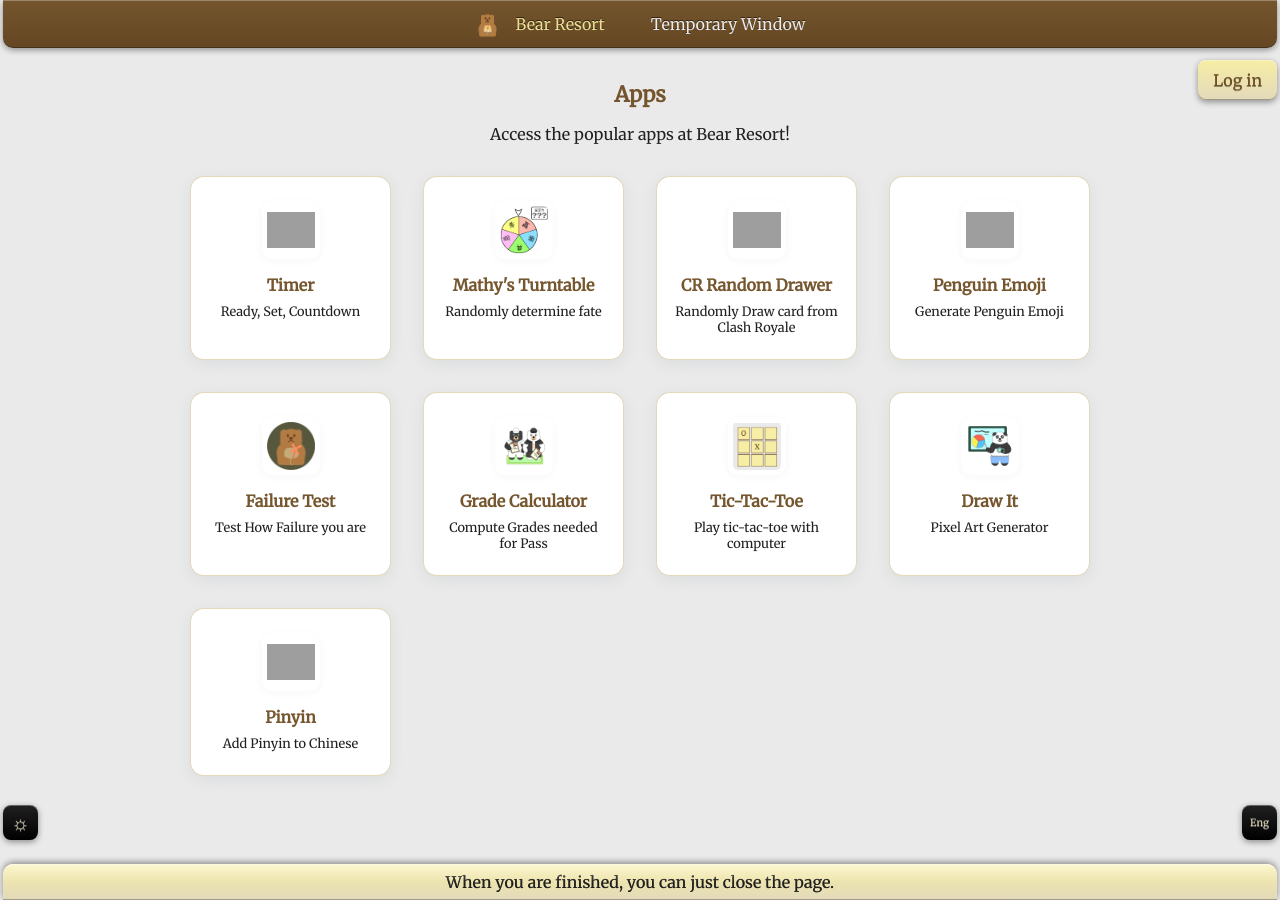
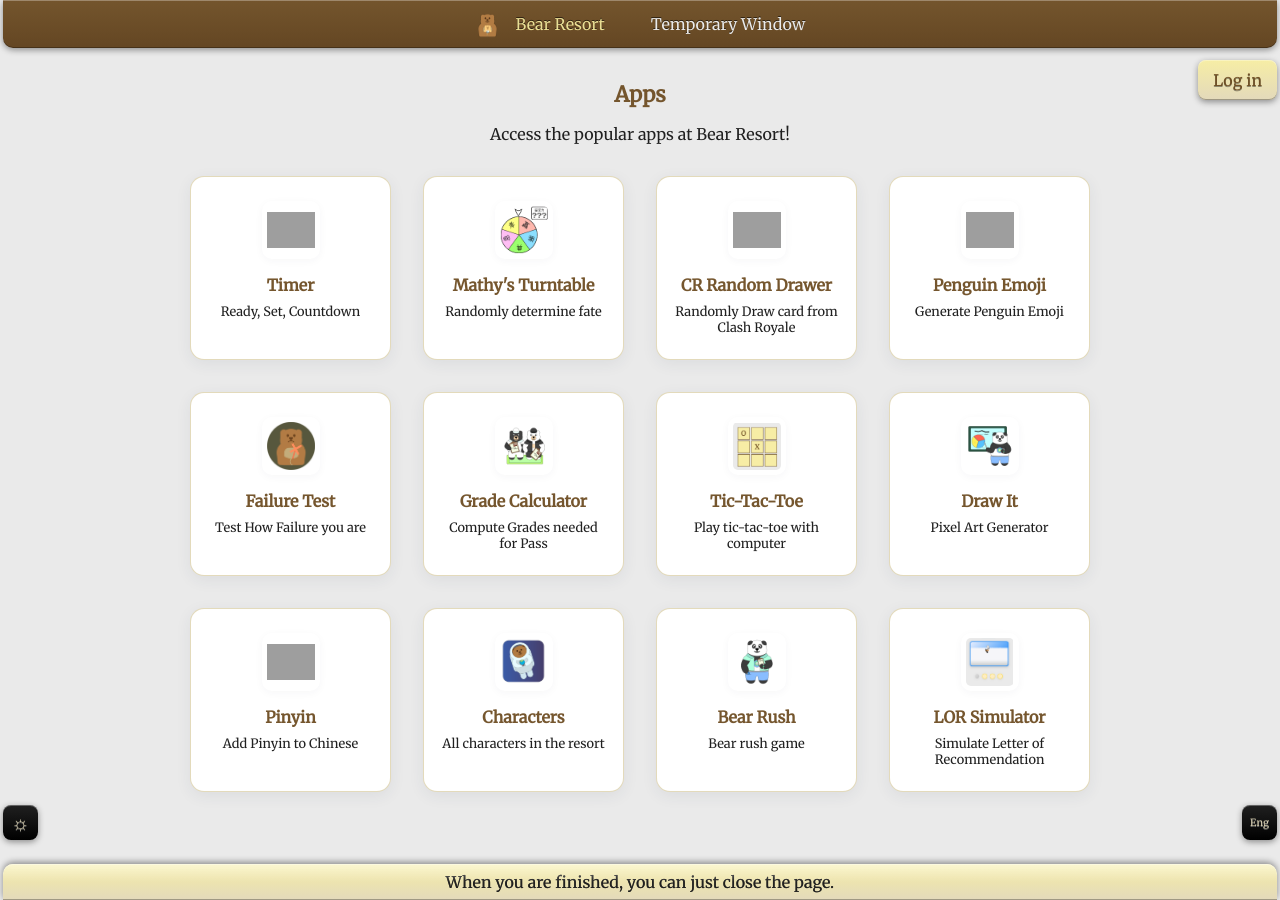
Before and after one commit to Bear-Resort/bear-resort.github.io, a Jekyll site: the page built from apps/index.md, in a window 1280 px wide, cut to the strip 0-900 px from the top of the page. Built offline with Jekyll 4.4.1, drawn with Linux system fonts in a browser that asks for light colours; grey boxes are pictures that could not be loaded.

Commit message:
added in pages to app

```diff
--- a/_layouts/page.html
+++ b/_layouts/page.html
@@ -16,7 +16,7 @@
   <script type="module" src="/assets/js/lang.js"></script>
   <script type="module" src="/assets/js/day-night.js"></script>
   <div class="topnav" div="topnav" style="text-align: center;">
-    <img src="/logos/default-bear.gif" width="25" height="25" style="vertical-align: middle;"> &nbsp;
+    <a href="/apps/"><img src="/logos/default-bear.gif" width="25" height="25" style="vertical-align: middle;"></a> &nbsp;
     <a href="/index.html" id="home"> <span class="eng">Bear Resort</span><span class="chn">小熊樂園</span></a> |
     <a href="/archive/" id="archive"><span class="eng">Archive</span><span class="chn">归档</span></a> |
     <a href="/mathland/" id="mathland"><span class="eng">Mathland</span><span class="chn">数学之境</span></a> |
--- a/apps/index.md
+++ b/apps/index.md
@@ -118,4 +118,19 @@ title-chn: "软件库"
     <div class="app-name"><span class="eng">Pinyin</span><span class="chn">拼音</span></div>
     <div class="app-desc"><span class="eng">Add Pinyin to Chinese</span><span class="chn">给中文加拼音</span></div>
 </a>
+<a class="app-card" href="/chars/" target="_blank">
+    <img class="app-img" src="/chars/beary.png" alt="characterrs">
+    <div class="app-name"><span class="eng">Characters</span><span class="chn">角色大全</span></div>
+    <div class="app-desc"><span class="eng">All characters in the resort</span><span class="chn">乐园里的全部角色</span></div>
+</a>
+<a class="app-card" href="/bear-rush/" target="_blank">
+    <img class="app-img" src="/bear-rush/bear.gif" alt="rush">
+    <div class="app-name"><span class="eng">Bear Rush</span><span class="chn">小熊快跑</span></div>
+    <div class="app-desc"><span class="eng">Bear rush game</span><span class="chn">小熊快跑游戏</span></div>
+</a>
+<a class="app-card" href="/rec/" target="_blank">
+    <img class="app-img" src="/rec/index.png" alt="rec">
+    <div class="app-name"><span class="eng">LOR Simulator</span><span class="chn">推荐信模拟器</span></div>
+    <div class="app-desc"><span class="eng">Simulate Letter of Recommendation</span><span class="chn">模拟推荐信</span></div>
+</a>
 </div>
```
Also changed, not shown: rec/index.png (added).
